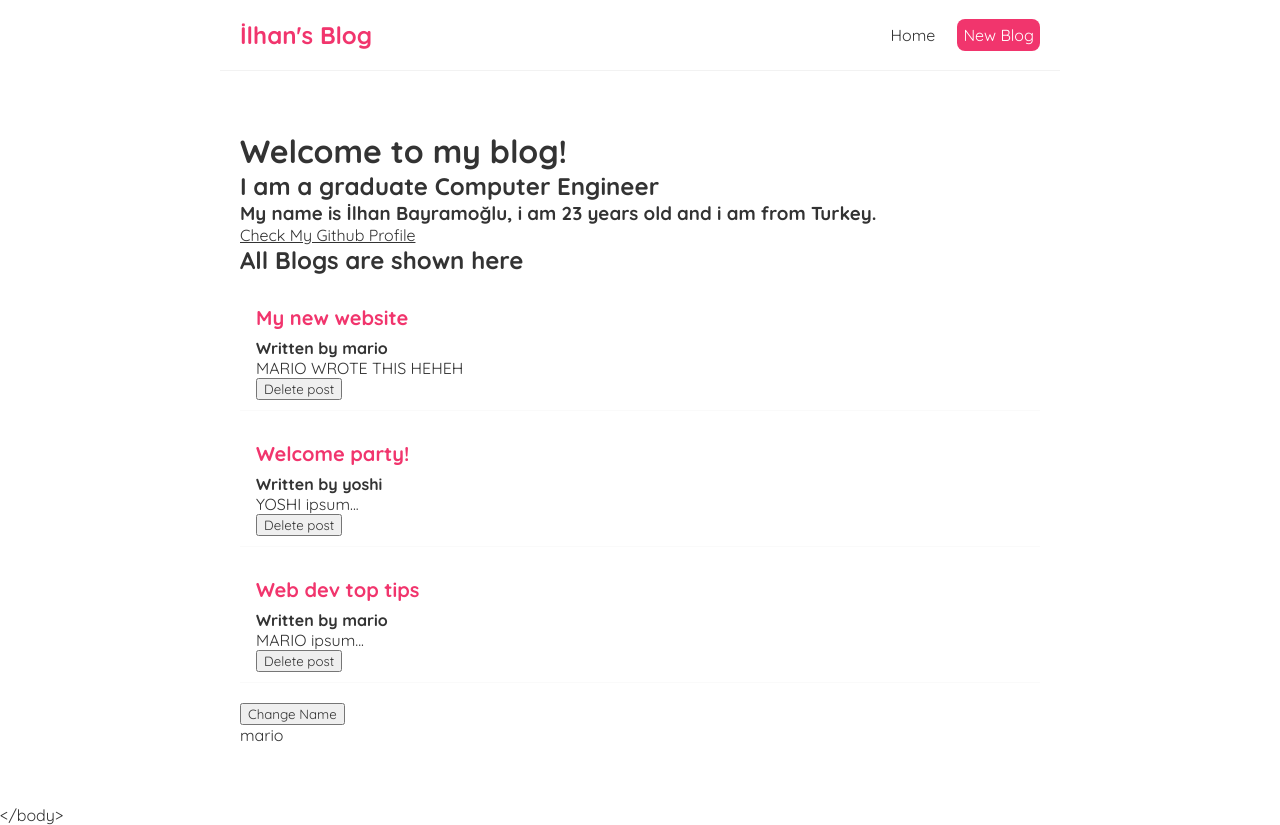
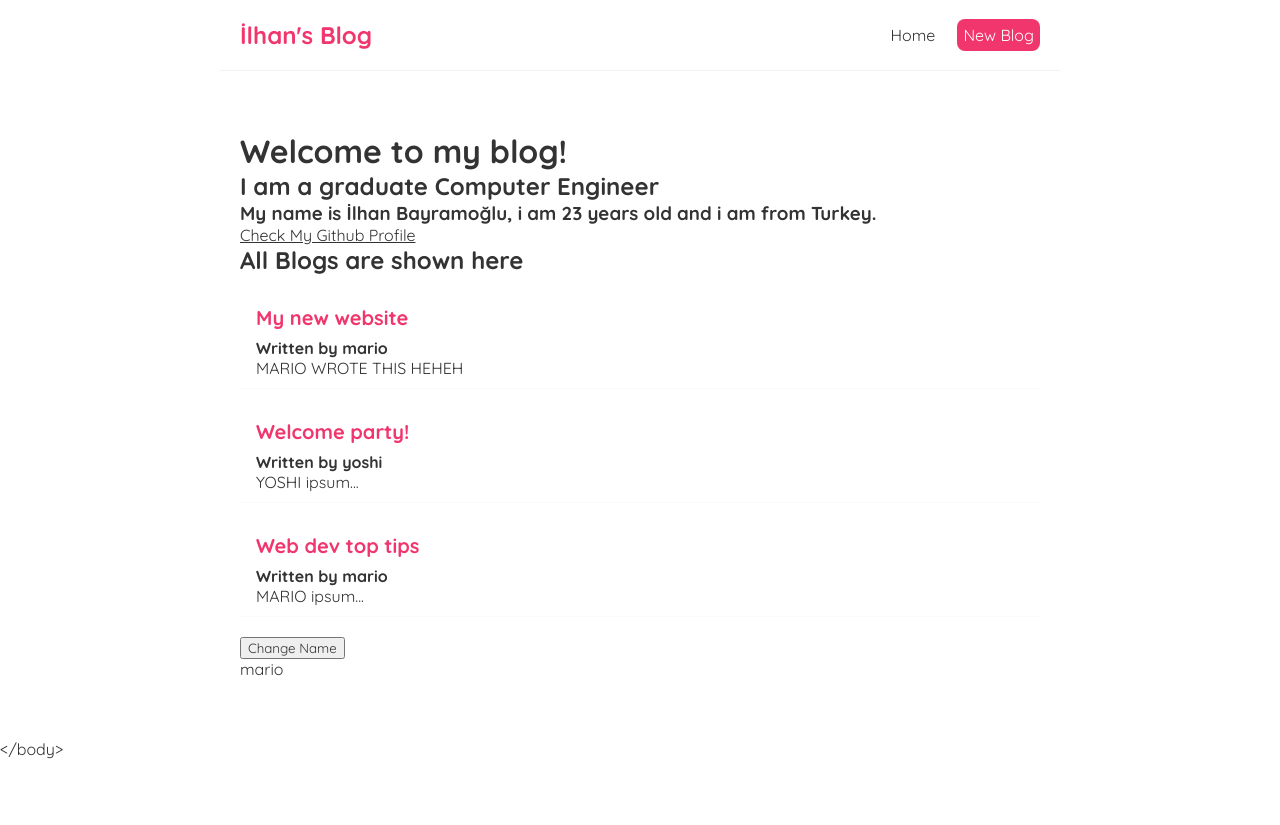
Before and after one commit to ilhan0909/ReactJs-Blog, a React (Create React App) app: page / in a window 1280 px wide. After the commit the page ends 800 px from the top, so only its background shows below. Built offline with nearby package versions, Linux system fonts and the light colour scheme.

Commit message:
removed delete func. for now

```diff
--- a/src/BlogList.js
+++ b/src/BlogList.js
@@ -1,4 +1,4 @@
-const BlogList = ({ blogs, title, handleDelete }) => {
+const BlogList = ({ blogs, title }) => {
     // const blogs = props.blogs;
     // const title = props.title;
     // console.log(blogs);
@@ -11,7 +11,6 @@
                     <h2>{blog.title}</h2>
                     <h4>Written by {blog.author}</h4>
                     <p>{blog.body}</p>
-                    <button onClick={() => handleDelete(blog.id)}>Delete post</button>
                 </div>
             ))}
         </div>
```
